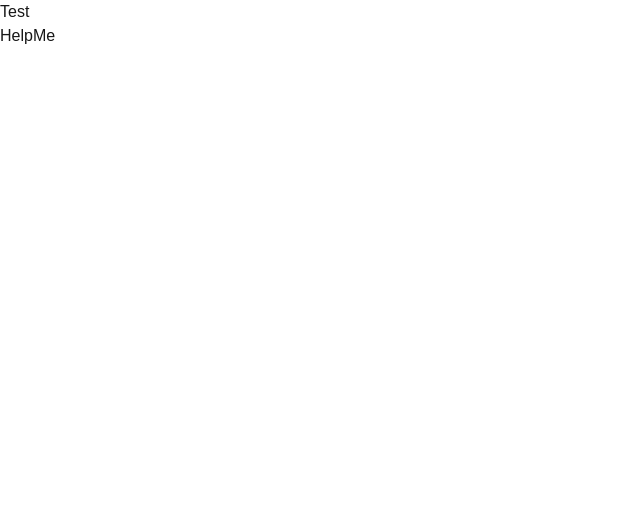
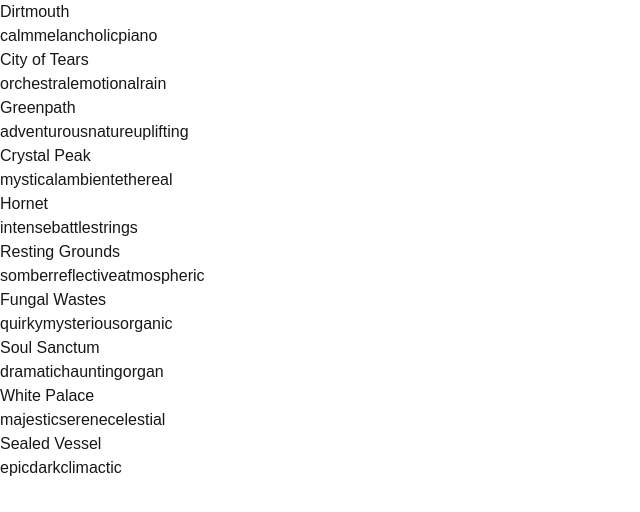
Before and after one commit to CrumrineCoder/bardicinspirationnext, a Next.js app: page / in a window 1280 px wide. Shown: the top 512 px of the page, without its empty margins (0-640 px from the left). Built offline with nearby package versions, Linux system fonts and the light colour scheme.

Commit message:
example data

```diff
--- /dev/null
+++ b/src/app/fakeDB/songs.tsx
@@ -0,0 +1,14 @@
+const songs = [
+    { songName: "Dirtmouth", tags: ["calm", "melancholic", "piano"] },
+    { songName: "City of Tears", tags: ["orchestral", "emotional", "rain"] },
+    { songName: "Greenpath", tags: ["adventurous", "nature", "uplifting"] },
+    { songName: "Crystal Peak", tags: ["mystical", "ambient", "ethereal"] },
+    { songName: "Hornet", tags: ["intense", "battle", "strings"] },
+    { songName: "Resting Grounds", tags: ["somber", "reflective", "atmospheric"] },
+    { songName: "Fungal Wastes", tags: ["quirky", "mysterious", "organic"] },
+    { songName: "Soul Sanctum", tags: ["dramatic", "haunting", "organ"] },
+    { songName: "White Palace", tags: ["majestic", "serene", "celestial"] },
+    { songName: "Sealed Vessel", tags: ["epic", "dark", "climactic"] },
+];
+
+export default songs;
--- a/src/app/page.tsx
+++ b/src/app/page.tsx
@@ -1,9 +1,16 @@
 import MusicBox from "./components/MusicBox";
+import songs from "./fakeDB/songs";
 
 export default function Home() {
   return (
     <div>
-      <MusicBox songName="Test" tags={["Help", "Me"]}></MusicBox>
+      {songs.map((song, index) => (
+        <MusicBox
+          key={index}
+          songName={song.songName}
+          tags={song.tags}
+        />
+      ))}
     </div>
   );
 }
```
